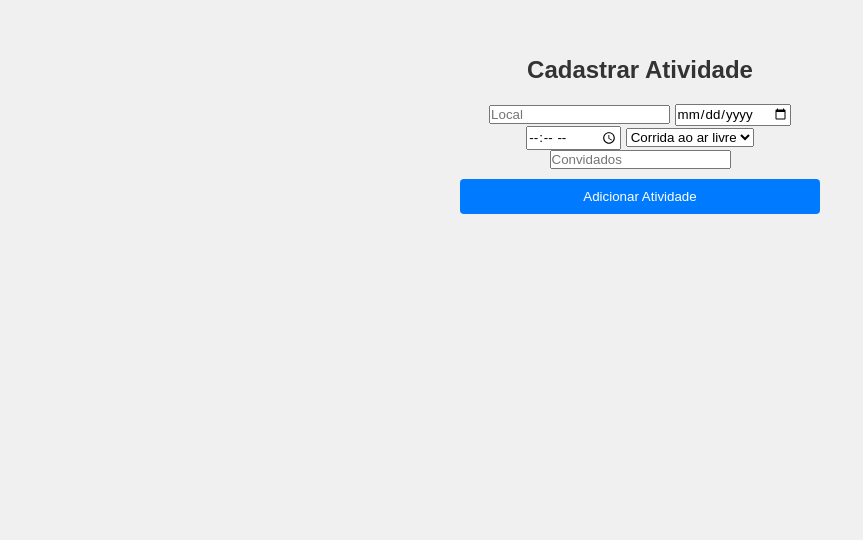
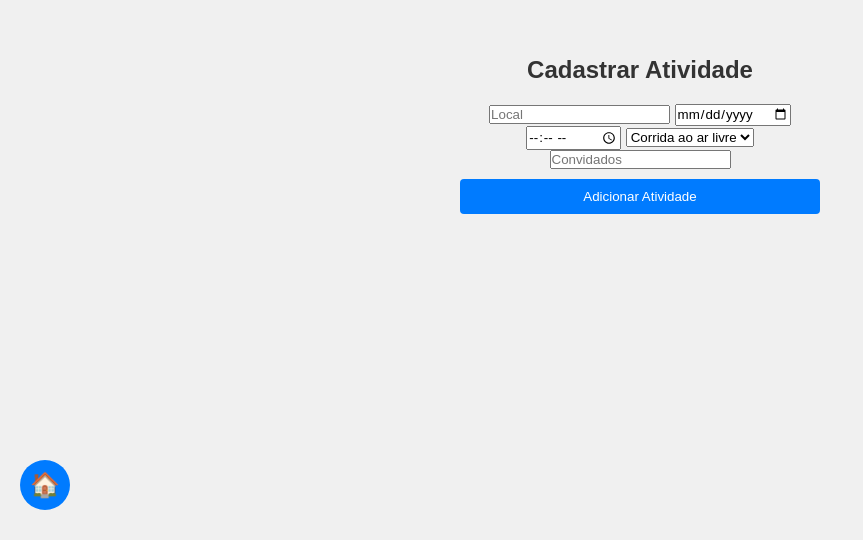
Before and after one commit to Hbsilva/teste-site, a plain HTML site: page cadastro.html in a window 1280 px wide. Shown: the part 260-800 px from the top of the page, without its empty margins (0-863 px from the left). Drawn offline with Linux system fonts and the light colour scheme.

Commit message:
Update cadastro.html

```diff
--- a/cadastro.html
+++ b/cadastro.html
@@ -26,6 +26,7 @@
         </select>
         <input type="text" id="guests" placeholder="Convidados">
         <button onclick="addActivity()">Adicionar Atividade</button>
+        <button class="home-floating-btn" onclick="location.href='home.html'">🏠</button>
     </div>
     <script src="script.js"></script>
 </body>
```
